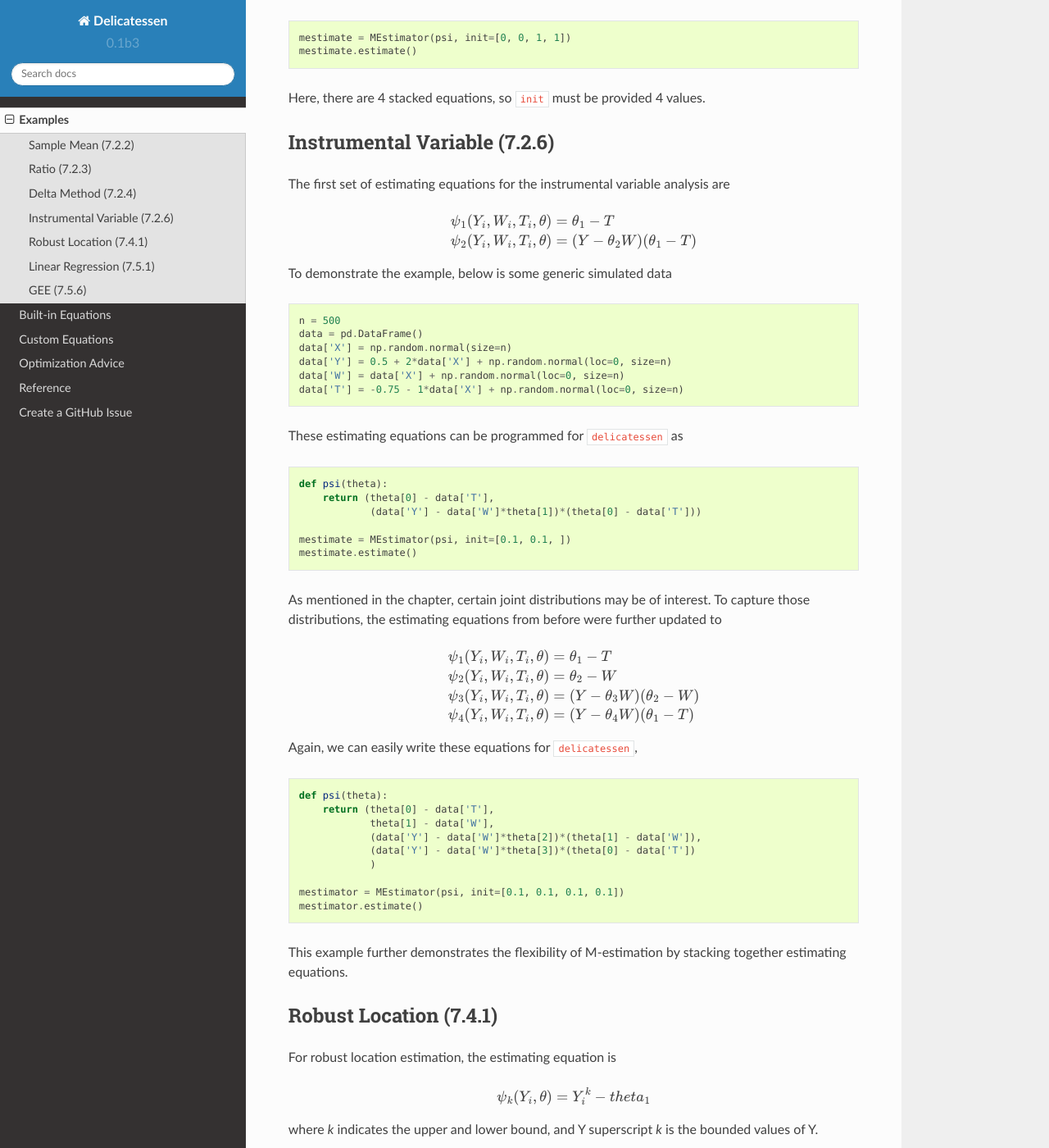
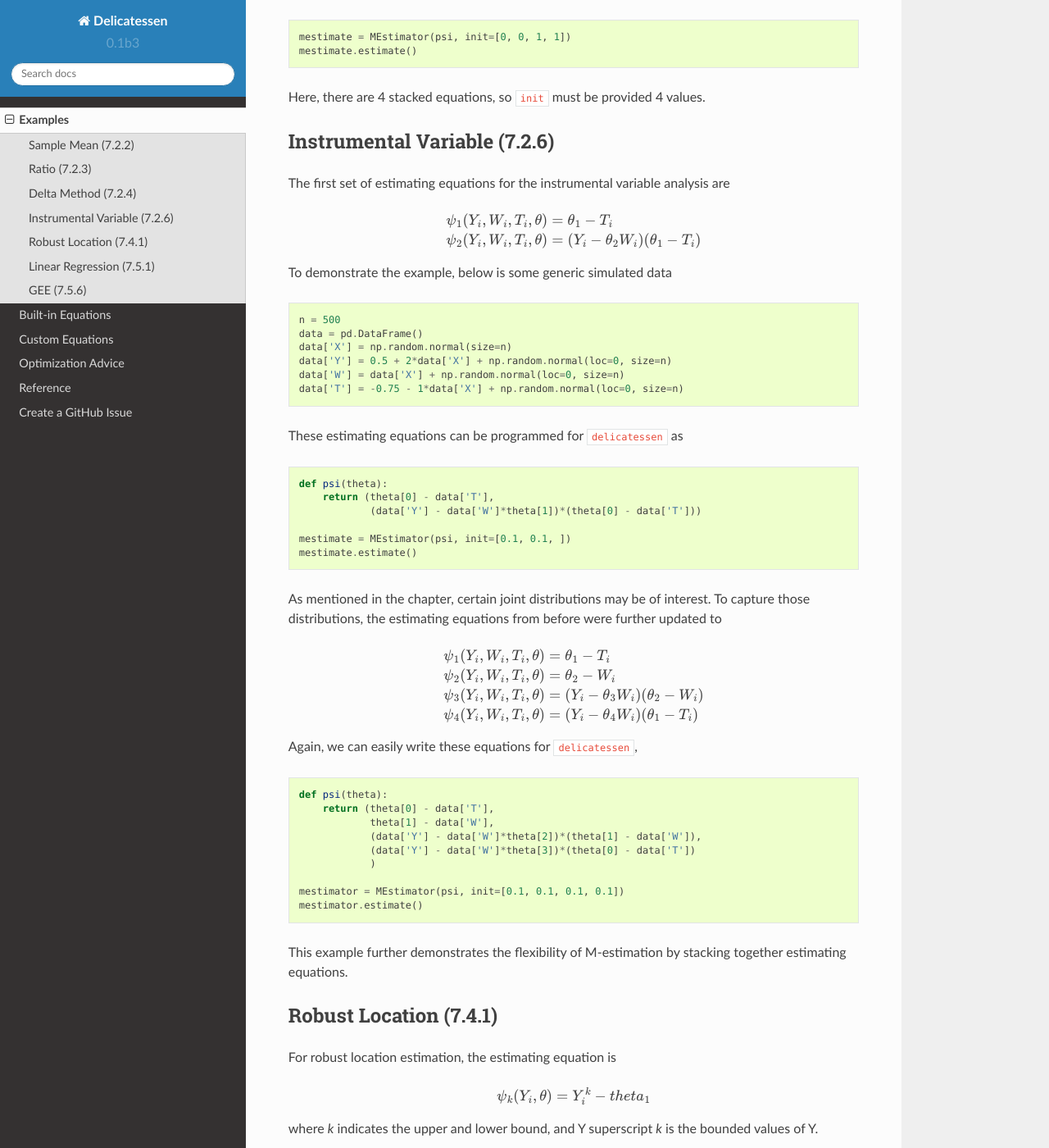
Before and after one commit to pzivich/Delicatessen, a Sphinx documentation site: the page built from docs/Examples.rst, in a window 1280 px wide and 1400 px high, scrolled down 2741 px. Shown: the whole window at 82% size. Built offline with Sphinx 7.4.7 and the Read the Docs theme 2.0.0, drawn with Linux system fonts in a browser that asks for light colours; some of the changed text lies outside the part shown.

Commit message:
[Doc] 7.2.3 equation, 7.2.6 added indices

```diff
--- a/docs/Examples.rst
+++ b/docs/Examples.rst
@@ -56,7 +56,7 @@ For the ratio estimator, the following estimating equation is provided
 
 .. math::
 
-    \psi_1(Y_i, X_i, \theta) = Y_i - \theta_1 \X_i
+    \psi_1(Y_i, X_i, \theta) = Y_i - \theta_1 X_i
 
 For use with the M-estimator in ``delicatessen``, we can program this estimating equation as
 
@@ -154,8 +154,8 @@ The first set of estimating equations for the instrumental variable analysis are
 
 .. math::
 
-    \psi_1(Y_i, W_i, T_i, \theta) &= \theta_1 - T \\
-    \psi_2(Y_i, W_i, T_i, \theta) &= (Y - \theta_2 W)(\theta_1 - T) \\
+    \psi_1(Y_i, W_i, T_i, \theta) &= \theta_1 - T_i \\
+    \psi_2(Y_i, W_i, T_i, \theta) &= (Y_i - \theta_2 W_i)(\theta_1 - T_i) \\
 
 To demonstrate the example, below is some generic simulated data
 
@@ -184,10 +184,10 @@ estimating equations from before were further updated to
 
 .. math::
 
-    \psi_1(Y_i, W_i, T_i, \theta) &= \theta_1 - T \\
-    \psi_2(Y_i, W_i, T_i, \theta) &= \theta_2 - W \\
-    \psi_3(Y_i, W_i, T_i, \theta) &= (Y - \theta_3 W)(\theta_2 - W) \\
-    \psi_4(Y_i, W_i, T_i, \theta) &= (Y - \theta_4 W)(\theta_1 - T) \\
+    \psi_1(Y_i, W_i, T_i, \theta) &= \theta_1 - T_i \\
+    \psi_2(Y_i, W_i, T_i, \theta) &= \theta_2 - W_i \\
+    \psi_3(Y_i, W_i, T_i, \theta) &= (Y_i - \theta_3 W_i)(\theta_2 - W_i) \\
+    \psi_4(Y_i, W_i, T_i, \theta) &= (Y_i - \theta_4 W_i)(\theta_1 - T_i) \\
 
 Again, we can easily write these equations for ``delicatessen``,
 
```
